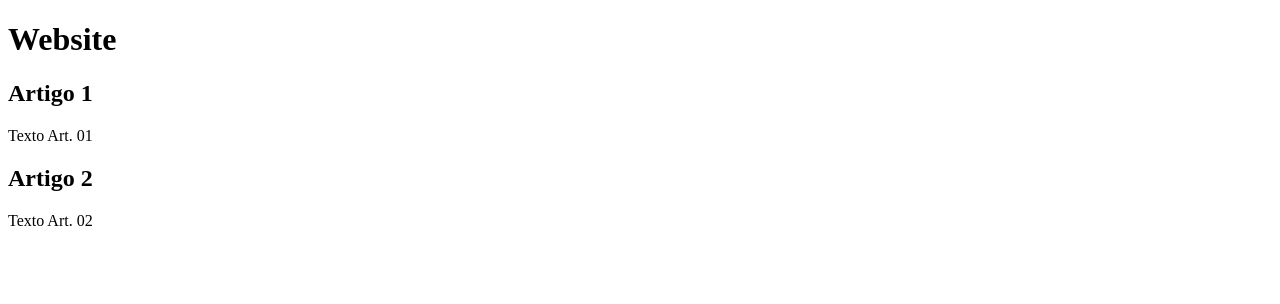
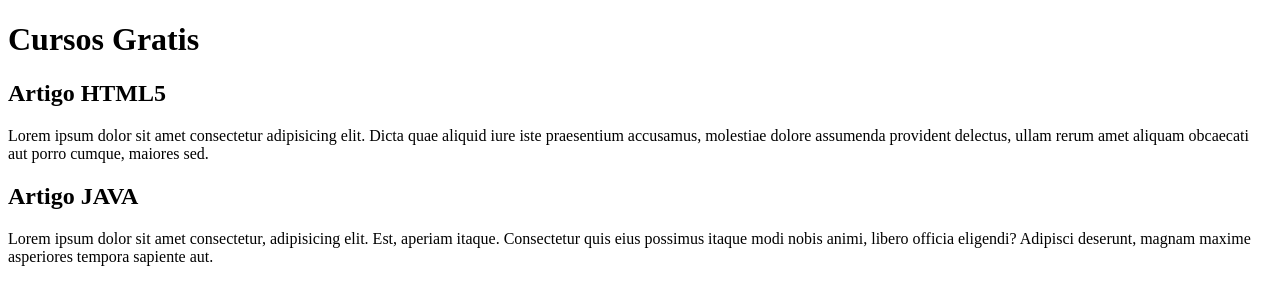
Before and after one commit to lupilipa/projeto-site, a plain HTML site: page index.html in a window 1280 px wide. Drawn offline with Linux system fonts and the light colour scheme.

Commit message:
COMESANDO A ESCREVER

```diff
--- a/index.html
+++ b/index.html
@@ -8,15 +8,15 @@
 <body>
     <main>
         <header>
-            <h1>Website</h1>
+            <h1>Cursos Gratis</h1>
         </header>
         <article>
-            <h2>Artigo 1</h2>
-            <p>Texto Art. 01</p>
+            <h2>Artigo HTML5</h2>
+            <p>Lorem ipsum dolor sit amet consectetur adipisicing elit. Dicta quae aliquid iure iste praesentium accusamus, molestiae dolore assumenda provident delectus, ullam rerum amet aliquam obcaecati aut porro cumque, maiores sed.</p>
         </article>
         <article>
-            <h2>Artigo 2</h2>
-            <p>Texto Art. 02</p>
+            <h2>Artigo JAVA</h2>
+            <p>Lorem ipsum dolor sit amet consectetur, adipisicing elit. Est, aperiam itaque. Consectetur quis eius possimus itaque modi nobis animi, libero officia eligendi? Adipisci deserunt, magnam maxime asperiores tempora sapiente aut.</p>
         </article>
     </main>
 </body>
```
